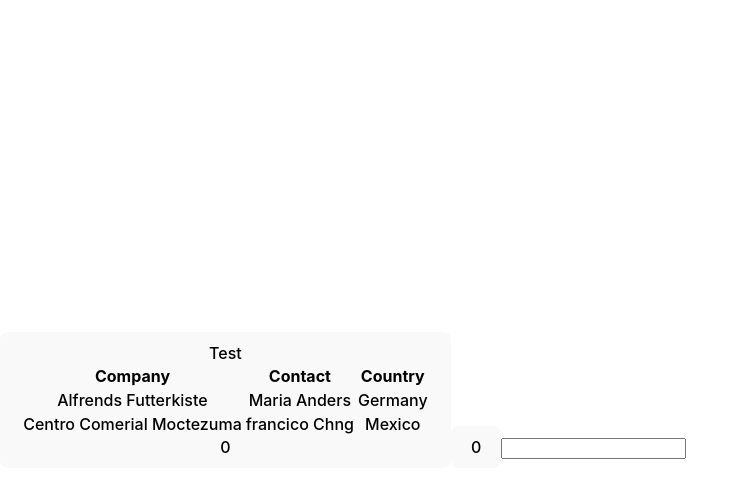
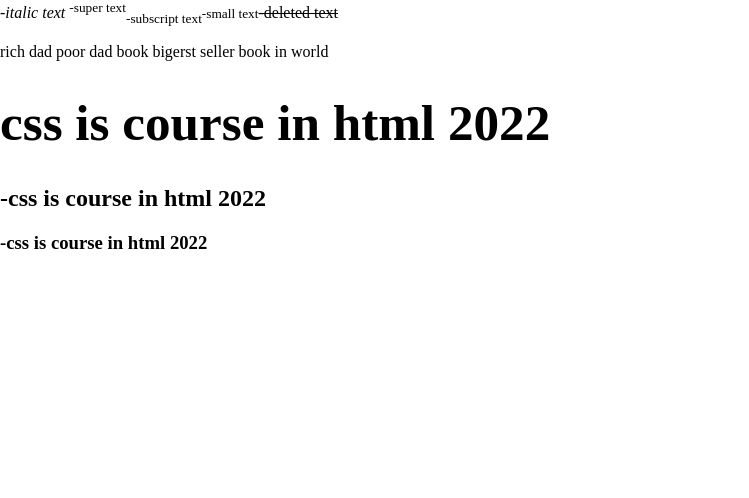
Before and after one commit to PawanBadghare/myfirstreactproject, a React (Vite) app: page / in a window 1280 px wide. Shown: the top 498 px of the page, without its empty margins (0-749 px from the left). Built offline with nearby package versions, Linux system fonts and the light colour scheme.

Commit message:
my changes

```diff
--- a/src/App.jsx
+++ b/src/App.jsx
@@ -1,18 +1,17 @@
-import React, { Fragment, useState } from 'react'
-import { Test } from './component/Test'
-import Pawan from "./component/Pawan"
+import React, { Fragment } from 'react'
+import Pawan from './component/Pawanjsx';
 const App = () => {
-  const [state, setState] =useState(0);
-const[count,setCount]=useState(0)
+//   const [state, setState] =useState(0);
+// const[count,setCount]=useState(0)
   return (
     <Fragment>
-    <button className='pawan' id='pawan2' onClick={() => {setState(state+10)}}>
-    <Test />
+      {/* <Practice /> */}
+    {/* <button className='pawan' id='pawan2' onClick={() => {setState(state+10)}}>
+    {state}
+    </button> */}
     <Pawan />
-    {state}
-    </button>
-    <button className='tend' id='tend2'onClick={()=> {setCount(count-20)}}>{count}</button>
-    <input type='text' />
+    {/* <button className='tend' id='tend2'onClick={()=> {setCount(count-20)}}>{count}</button> */}
+    {/* <input type='text' /> */}
     </Fragment>
   )
 }
--- a/src/component/Pawanjsx.jsx
+++ b/src/component/Pawanjsx.jsx
@@ -2,25 +2,18 @@ import React from 'react'
 
 function Pawan() {
   return (
-    <div>
-        <table>
-      <tr>
-        <th>Company test</th>
-        <th>Contact</th>
-        <th>Country</th>
-        </tr>
-        <tr>
-            <td> Futterkiste</td>
-            <td>Maria Anders</td>
-            <td>Germany</td>
-            </tr>
-            <tr>
-              <td>Centro Comerial Moctezuma</td>
-             <td>francico Chng</td>
-             <td>Mexico</td>
-             </tr>
-        </table>
-    </div>
+  <div>
+    <i>-italic text </i>
+    <sup>-super text</sup>
+    <sub>-subscript text</sub>
+    <small>-small text</small>
+    <del>-deleted text</del>
+    <p> rich dad poor dad book bigerst seller book in world</p>
+    <h1>css is course in html 2022</h1>
+    <h2>-css is course in html 2022</h2>
+    <h3>-css is course in html 2022</h3>
+
+  </div>
   )
     }
 
--- a/src/index.css
+++ b/src/index.css
@@ -1,18 +1,5 @@
-:root {
-  font-family: Inter, Avenir, Helvetica, Arial, sans-serif;
-  font-size: 16px;
-  line-height: 24px;
-  font-weight: 400;
-
-  color-scheme: light dark;
-  color: rgba(255, 255, 255, 0.87);
-  background-color: #242424;
-
-  font-synthesis: none;
-  text-rendering: optimizeLegibility;
-  -webkit-font-smoothing: antialiased;
-  -moz-osx-font-smoothing: grayscale;
-  -webkit-text-size-adjust: 100%;
+.w3-container{
+  background-color: red;
 }
 
 a {
@@ -27,7 +14,7 @@ a:hover {
 body {
   margin: 0;
   display: flex;
-  place-items: center;
+  place-items: top;
   min-width: 320px;
   min-height: 100vh;
 }
@@ -36,35 +23,3 @@ h1 {
   font-size: 3.2em;
   line-height: 1.1;
 }
-
-button {
-  border-radius: 8px;
-  border: 1px solid transparent;
-  padding: 0.6em 1.2em;
-  font-size: 1em;
-  font-weight: 500;
-  font-family: inherit;
-  background-color: #1a1a1a;
-  cursor: pointer;
-  transition: border-color 0.25s;
-}
-button:hover {
-  border-color: #646cff;
-}
-button:focus,
-button:focus-visible {
-  outline: 4px auto -webkit-focus-ring-color;
-}
-
-@media (prefers-color-scheme: light) {
-  :root {
-    color: #213547;
-    background-color: #ffffff;
-  }
-  a:hover {
-    color: #747bff;
-  }
-  button {
-    background-color: #f9f9f9;
-  }
-}
```
Also changed, not shown: src/pawan2/Practice.jsx (added, +38 -0 lines), src/pawan2/index.html (added, +29 -0 lines).
